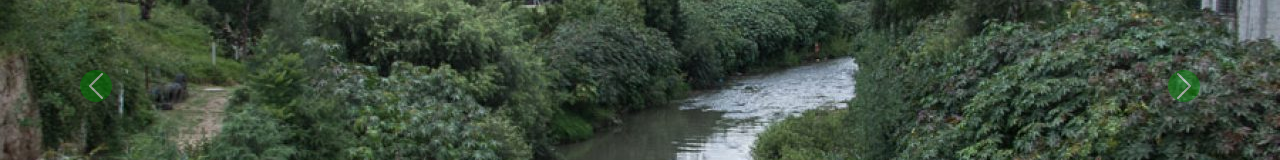
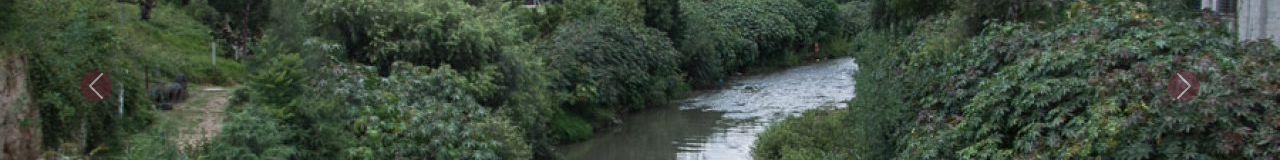
Before and after one commit to h3rm3/GIISA, a plain HTML site: page index.html in a window 1280 px wide. Shown: the part 199-359 px from the top of the page. Drawn offline with nearby package versions, Linux system fonts and the light colour scheme.

Commit message:
Update index.html

```diff
--- a/index.html
+++ b/index.html
@@ -237,11 +237,11 @@ background-color: #622132; color: #fff;}
         </div>
     </div>
     <button class="carousel-control-prev" type="button" data-bs-target="#giisaSlider" data-bs-slide="prev">
-        <span class="carousel-control-prev-icon" aria-hidden="true" style="background-color: green; border-radius: 50%;"></span>
+        <span class="carousel-control-prev-icon" aria-hidden="true" style="background-color: #622132; border-radius: 50%;"></span>
         <span class="visually-hidden">Anterior</span>
     </button>
     <button class="carousel-control-next" type="button" data-bs-target="#giisaSlider" data-bs-slide="next">
-        <span class="carousel-control-next-icon" aria-hidden="true" style="background-color: green; border-radius: 50%;"></span>
+        <span class="carousel-control-next-icon" aria-hidden="true" style="background-color: #622132; border-radius: 50%;"></span>
         <span class="visually-hidden">Siguiente</span>
     </button>
 </div>
```
